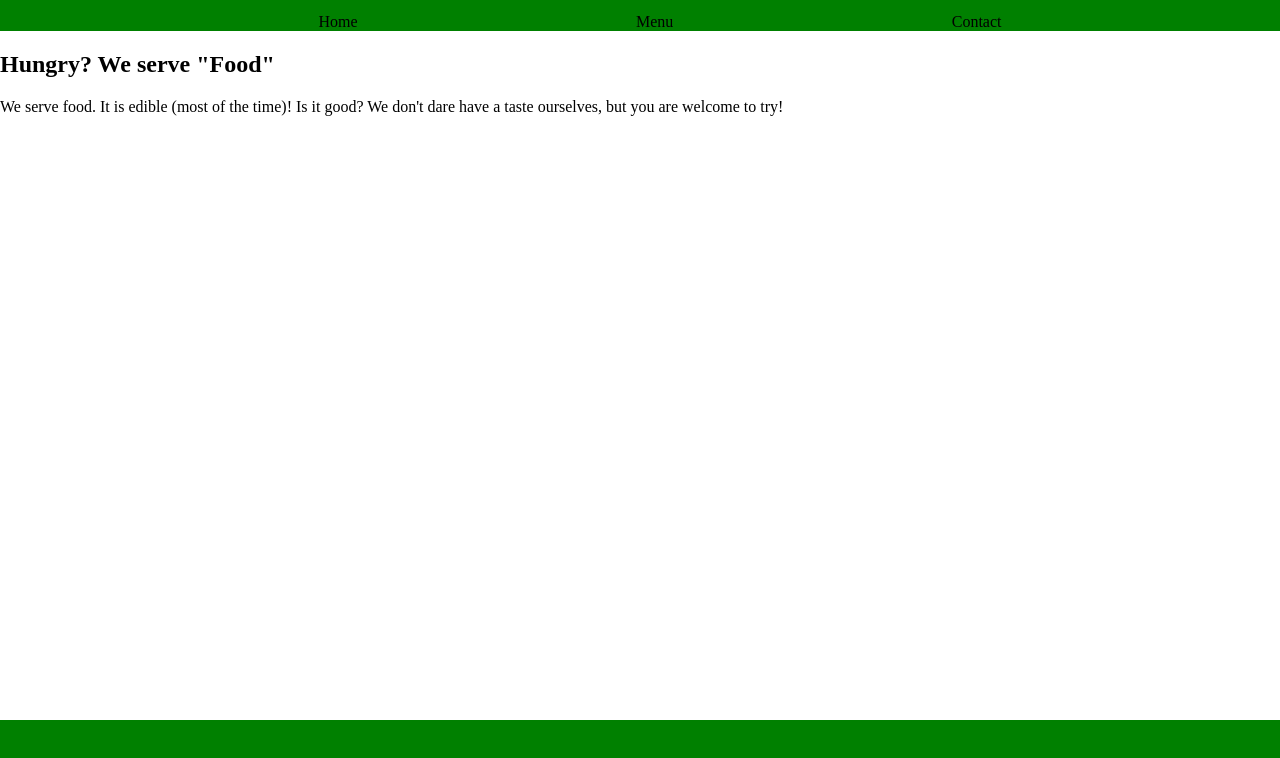
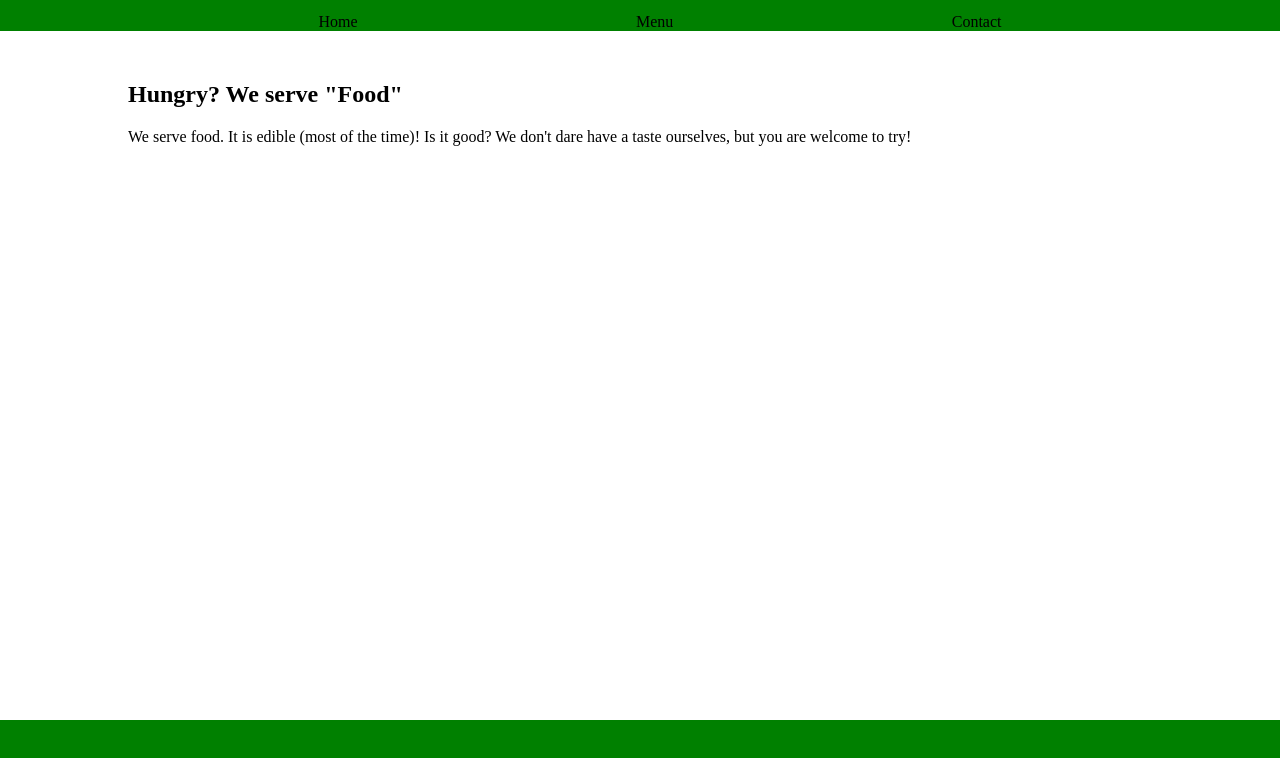
Before and after one commit to kleinezicke/odin-restaurant-page, a plain HTML site: page index.html in a window 1280 px wide. Shown: the part 40-798 px from the top of the page. Drawn offline with Linux system fonts and the light colour scheme.

Commit message:
Add margin for content

```diff
--- a/style.css
+++ b/style.css
@@ -31,6 +31,10 @@ nav>ul>li:hover {
     background-color: var(--accemt-color-hover);
 }
 
+#content {
+    margin: 50px 10vw;
+}
+
 footer {
     background-color: var(--accent-color);
     position: fixed;
```
Also changed, not shown: home.css (added).
